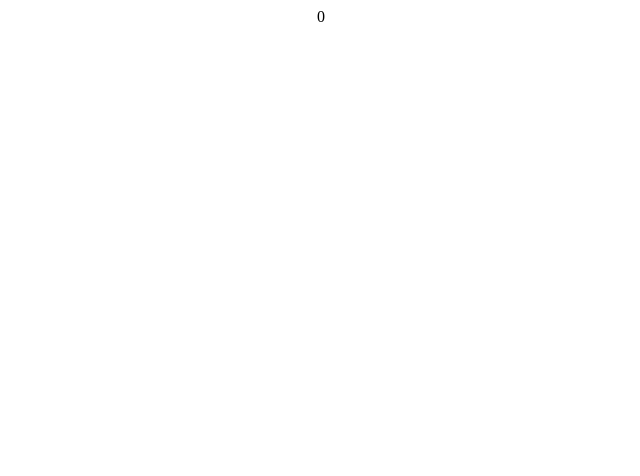
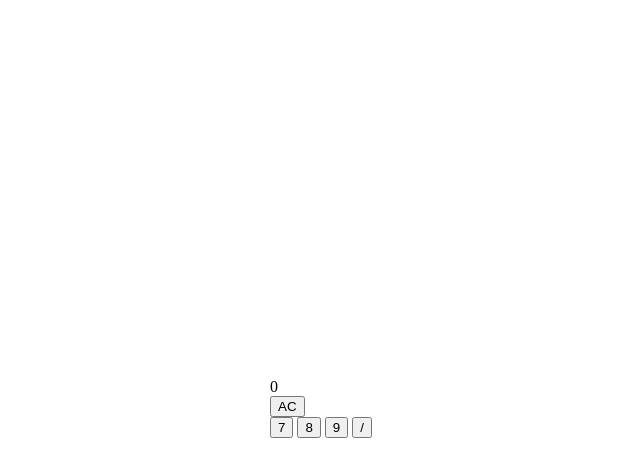
Before and after one commit to chloebweaver/calc, a plain HTML site: page index.html in a window 1280 px wide. Shown: the whole page, without its empty margins (327-967 px from the left). Drawn offline with Linux system fonts and the light colour scheme.

Commit message:
Add more sections

```diff
--- a/index.html
+++ b/index.html
@@ -14,6 +14,13 @@
                 <div class="previousNumber"></div>
                 <div class="currentNumber">0</div>
             </div>
+            <button class="clear">AC</button>
+        </div>
+        <div class="flex">
+            <button class="number">7</button>
+            <button class="number">8</button>
+            <button class="number">9</button>
+            <button class="number">/</button>
         </div>
     </div>
 </body>
--- a/styles.css
+++ b/styles.css
@@ -1,6 +1,6 @@
 body {
     width: 100vw;
-    height: 100wh;
+    height: 100vh;
     display: flex;
     justify-content: center;
     align-items: center;
```
